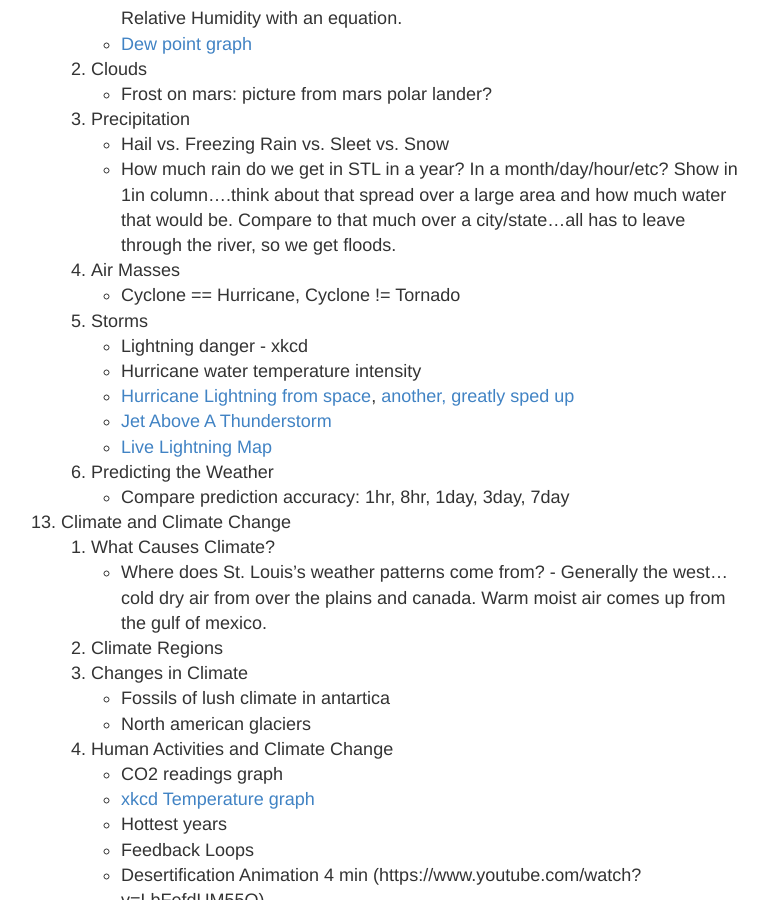
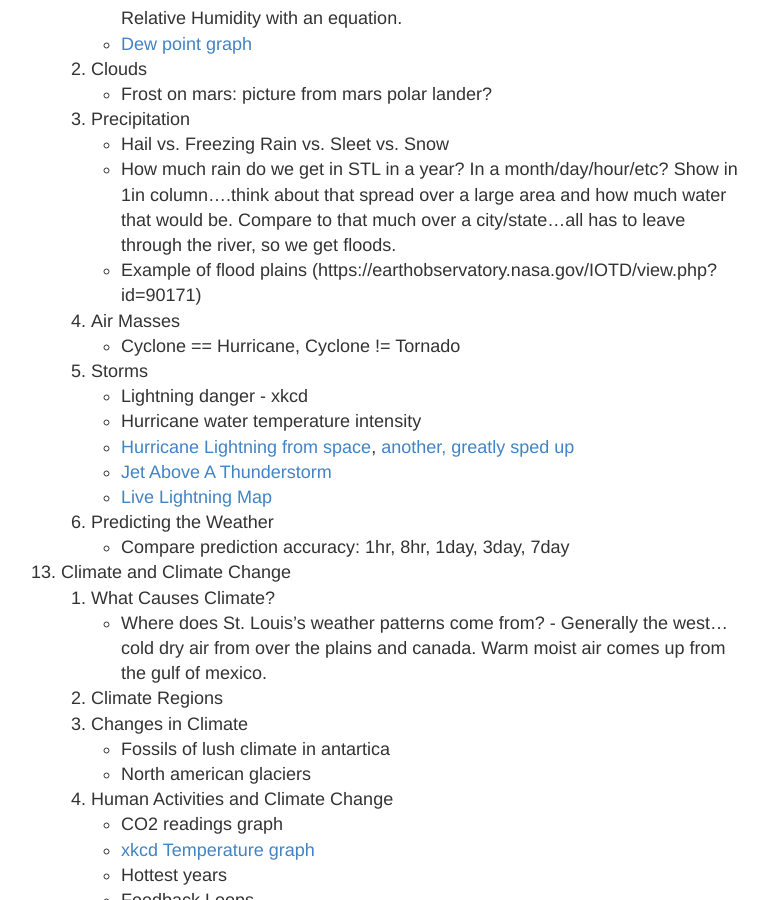
Before and after one commit to ctkstl/earth_science, a Jekyll site: the page built from resources.md, in a window 1280 px wide and 900 px high, scrolled down 6404 px. Shown: the whole window, without its empty margins (249-1017 px from the left). Built offline with Jekyll 4.4.1, drawn with Linux system fonts in a browser that asks for light colours.

Commit message:
flood plains

```diff
--- a/resources.md
+++ b/resources.md
@@ -199,6 +199,7 @@ permalink: /resources/
     3.  Precipitation
         *   Hail vs. Freezing Rain vs. Sleet vs. Snow
         *   How much rain do we get in STL in a year? In a month/day/hour/etc? Show in 1in column....think about that spread over a large area and how much water that would be. Compare to that much over a city/state...all has to leave through the river, so we get floods.
+        * Example of flood plains (https://earthobservatory.nasa.gov/IOTD/view.php?id=90171)
     4.  Air Masses
         *   Cyclone == Hurricane, Cyclone != Tornado
     5.  Storms
```
